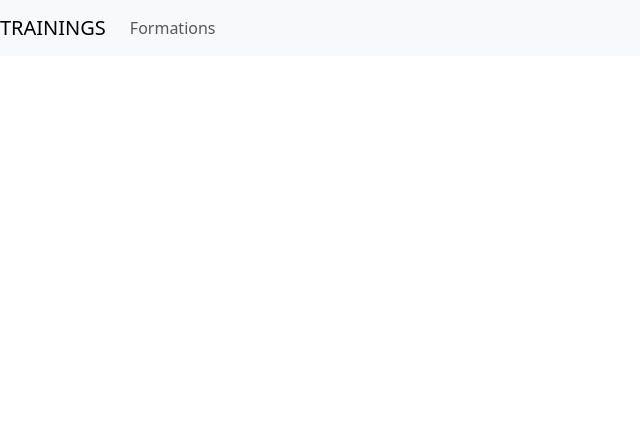
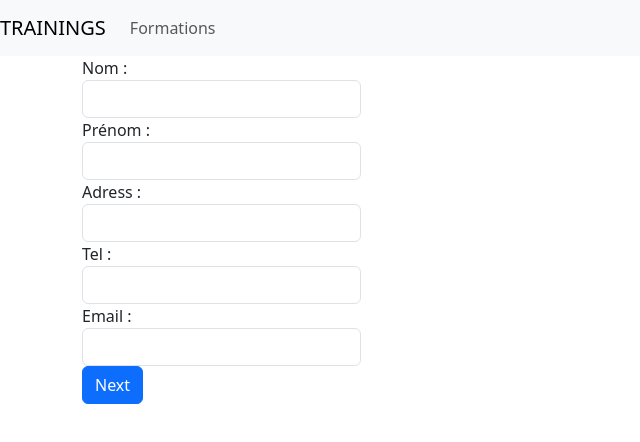
Before and after one commit to Arthur40480/Training_Angular, an Angular app: page /customer in a window 1280 px wide. Before the commit this address led to /. Shown: the top 442 px of the page, without its empty margins (0-640 px from the left). Built offline with nearby package versions, Linux system fonts and the light colour scheme.

Commit message:
Ajout du composant customer

```diff
--- a/src/app/app-routing.module.ts
+++ b/src/app/app-routing.module.ts
@@ -2,10 +2,12 @@ import { NgModule } from '@angular/core';
 import { RouterModule, Routes } from '@angular/router';
 import { TrainingsComponent } from './components/trainings/trainings.component';
 import { CartComponent } from './components/cart/cart.component';
+import { CustomerComponent } from './components/customer/customer.component';
 
 const routes: Routes = [
   { path : 'trainings', component : TrainingsComponent },
   { path : 'cart', component : CartComponent },
+  { path : 'customer', component : CustomerComponent },
   { path : '', redirectTo : 'trainings', pathMatch : 'full' }
 ];
 
--- a/src/app/app.module.ts
+++ b/src/app/app.module.ts
@@ -6,12 +6,14 @@ import { AppComponent } from './app.component';
 import { TrainingsComponent } from './components/trainings/trainings.component';
 import { FormsModule } from '@angular/forms';
 import { CartComponent } from './components/cart/cart.component';
+import { CustomerComponent } from './components/customer/customer.component';
 
 @NgModule({
   declarations: [
     AppComponent,
     TrainingsComponent,
-    CartComponent
+    CartComponent,
+    CustomerComponent
   ],
   imports: [
     BrowserModule,
--- a/src/app/components/cart/cart.component.html
+++ b/src/app/components/cart/cart.component.html
@@ -18,7 +18,7 @@
                 <a class="btn btn-primary ml-3" (click)="removeToCart(training)">Supprimer</a>
             </tr>
             <p class="fw-bold mt-3">Total: {{totalPrice}}€</p>
-            <a class="btn btn-primary ml-3">Valider Panier</a>
+            <a class="btn btn-primary ml-3" routerLink="/customer">Valider Panier</a>
         </table>
     </ng-container>
 </div>
--- /dev/null
+++ b/src/app/components/customer/customer.component.html
@@ -0,0 +1,30 @@
+<div class="container">
+    <div class="col-md-3">
+        <form #f="ngForm">
+        <div class="form-group">
+            <label class="control-label">Nom : </label>
+            <input type="text" name="name" required class="form-control">
+        </div>
+        <div class="form-group">
+            <label class="control-label">Prénom : </label>
+            <input type="text" name="firstName" required class="form-control">
+        </div>
+        <div class="form-group">
+            <label class="control-label">Adress : </label>
+            <input type="text" name="address" required class="form-control">
+
+            <div class="form-group">
+                <label class="control-label">Tel : </label>
+                <input type="text" name="phone" required class="form-control">
+            </div>
+
+            <div class="form-group">
+                <label class="control-label">Email : </label>
+                <input type="text" name="email" required class="form-control">
+            </div>
+
+            <button type="submit" class="btn btn-primary">Next</button>
+        </div>
+        </form>
+    </div>
+</div>
--- /dev/null
+++ b/src/app/components/customer/customer.component.ts
@@ -0,0 +1,15 @@
+import { Component, OnInit } from '@angular/core';
+
+@Component({
+  selector: 'app-customer',
+  templateUrl: './customer.component.html',
+  styleUrls: ['./customer.component.css']
+})
+export class CustomerComponent implements OnInit {
+
+  constructor() { }
+
+  ngOnInit(): void {
+  }
+
+}
```
Also changed, not shown: src/app/components/customer/customer.component.css (added), 1 other file (tests, documents, lock files or other folders).
